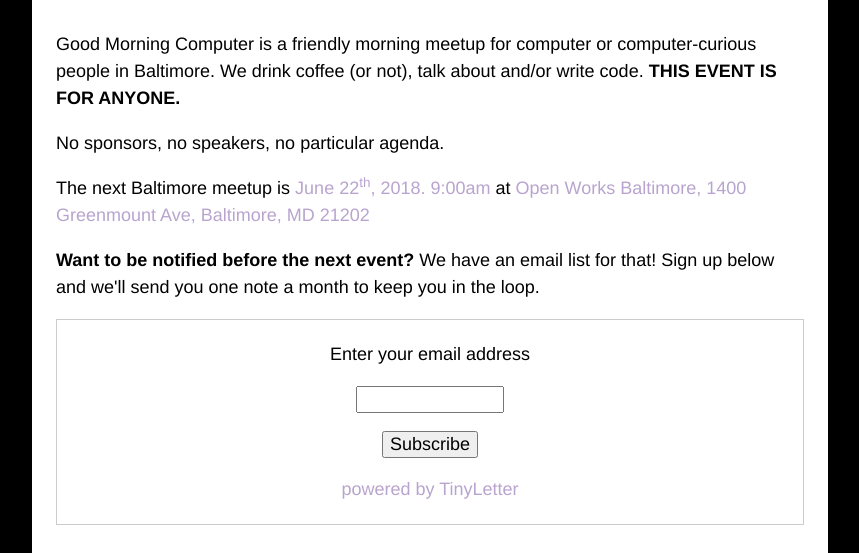
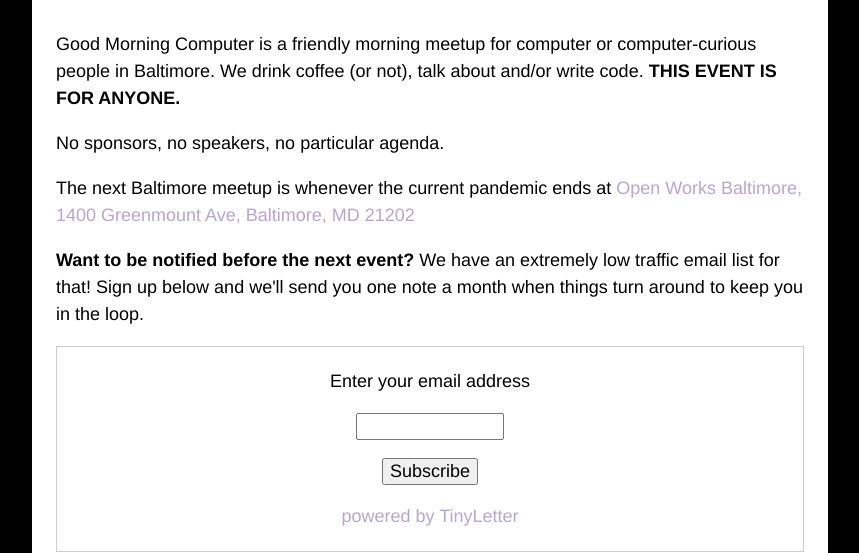
Before and after one commit to abachman/goodmorning.computer, a plain HTML site: page index.html in a window 1280 px wide. Shown: the part 261-814 px from the top of the page, without its empty margins (210-1069 px from the left). Drawn offline with Linux system fonts and the light colour scheme.

Commit message:
take off dates

```diff
--- a/index.html
+++ b/index.html
@@ -31,9 +31,7 @@
         </p>
 
         <p>
-          The next Baltimore meetup is <a href="https://calendar.google.com/calendar/ical/9eib43jkpg2rhnl53nphm0vjqc%40group.calendar.google.com/public/basic.ics">
-            <time class="dt-start" datetime="2018-06-22 9:00">June 22<sup>th</sup>, 2018. 9:00am</time>
-          </a> at
+          The next Baltimore meetup is whenever the current pandemic ends at
           <span class="p-location">
             <a href="http://www.openworksbmore.com/">Open Works Baltimore, 1400 Greenmount Ave, Baltimore, MD 21202</a>
           </span>
@@ -41,8 +39,9 @@
 
         <p>
           <strong>Want to be notified before the next event?</strong> We have
-          an email list for that! Sign up below and we'll send you one note a
-          month to keep you in the loop.
+          an extremely low traffic email list for that! Sign up below and we'll
+          send you one note a month when things turn around to keep you in the
+          loop.
         </p>
 
         <form style="border:1px solid #ccc;padding:3px;text-align:center;" action="https://tinyletter.com/goodmorning-computer" method="post" target="popupwindow" onsubmit="window.open('https://tinyletter.com/goodmorning-computer', 'popupwindow', 'scrollbars=yes,width=800,height=600');return true">
```
